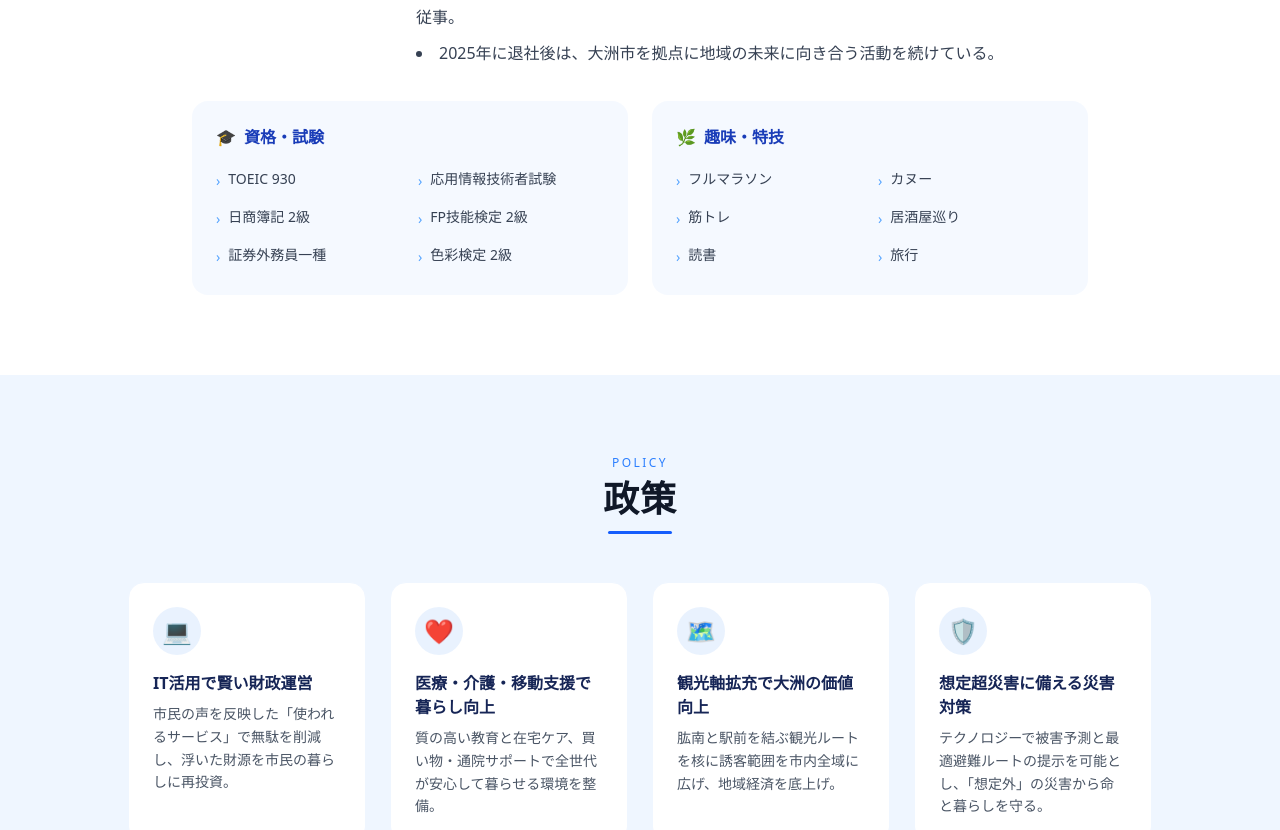
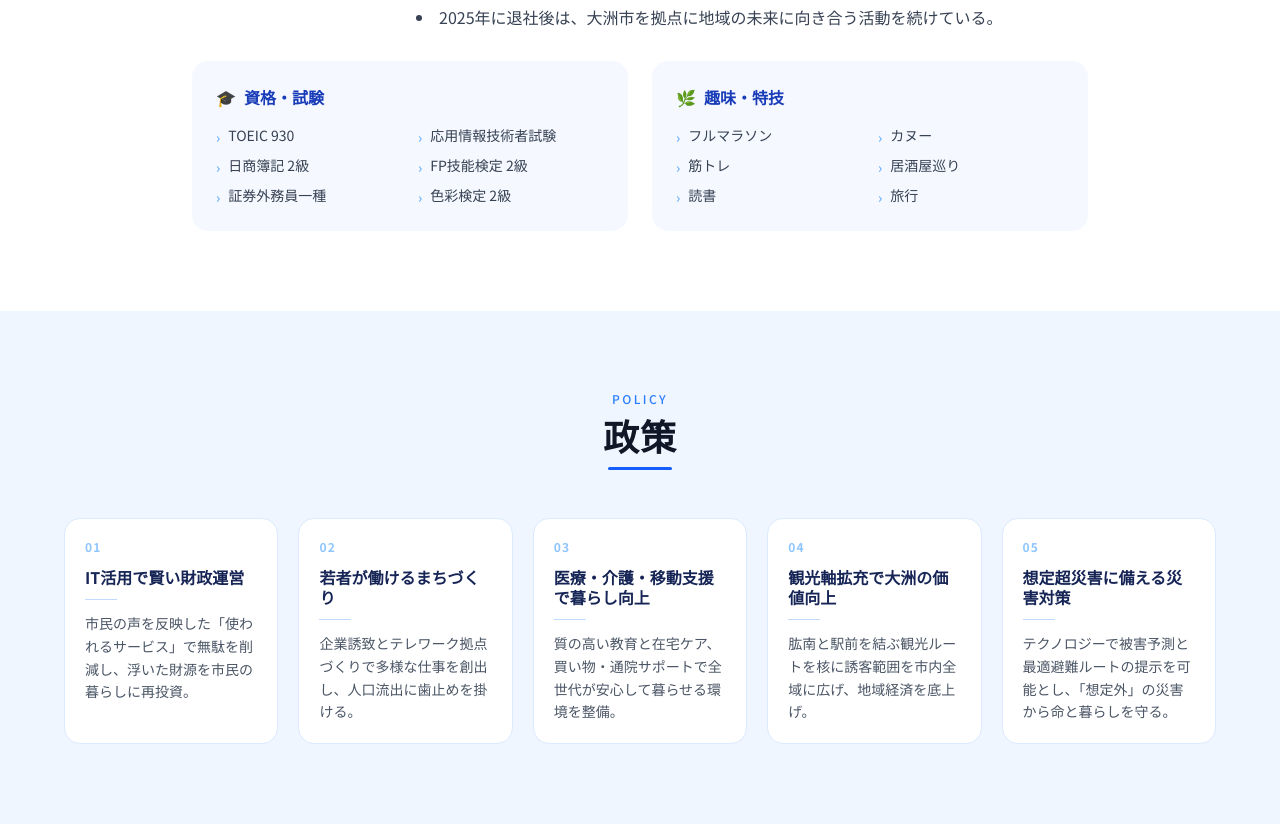
Before and after one commit to kentakikuchi0423/HOMEPAGE, a Next.js app: page / in a window 1280 px wide. Shown: the part 1290-2120 px from the top of the page. Built offline with nearby package versions, Linux system fonts and the light colour scheme.

Commit message:
phase5.5: polish design and fix youtube embed

```diff
--- a/src/app/globals.css
+++ b/src/app/globals.css
@@ -5,6 +5,10 @@
   --color-primary-dark: #1E40AF;
   --color-primary-light: #EFF6FF;
   --color-accent: #38BDF8;
+}
+
+body {
+  font-family: var(--font-noto-sans-jp), 'Hiragino Kaku Gothic ProN', 'Yu Gothic', sans-serif;
 }
 
 /* Scroll-reveal: hidden until JS fires */
--- a/src/app/layout.tsx
+++ b/src/app/layout.tsx
@@ -1,8 +1,16 @@
 import type { Metadata } from 'next'
+import { Noto_Sans_JP } from 'next/font/google'
 import './globals.css'
 import { siteConfig } from '@/content/site'
 import Header from '@/components/layout/Header'
 import Footer from '@/components/layout/Footer'
+
+const notoSansJP = Noto_Sans_JP({
+  subsets: ['latin'],
+  weight: ['400', '500', '700', '900'],
+  variable: '--font-noto-sans-jp',
+  display: 'swap',
+})
 
 export const metadata: Metadata = {
   title: siteConfig.meta.title,
@@ -17,7 +25,7 @@ export default function RootLayout({
 }) {
   return (
     <html lang="ja">
-      <body>
+      <body className={notoSansJP.variable}>
         <Header />
         <main className="pt-16">{children}</main>
         <Footer />
--- a/src/components/sections/HobbiesCard.tsx
+++ b/src/components/sections/HobbiesCard.tsx
@@ -17,7 +17,7 @@ export default function HobbiesCard() {
       </h3>
       <ul className="grid grid-cols-2 gap-x-4 gap-y-2">
         {hobbies.map((item, i) => (
-          <li key={i} className="flex items-start gap-2 text-sm leading-7 text-gray-700">
+          <li key={i} className="flex items-start gap-2 text-sm leading-5 text-gray-700">
             <span className="mt-0.5 shrink-0 text-blue-400" aria-hidden="true">›</span>
             {item}
           </li>
--- a/src/components/sections/PolicySection.tsx
+++ b/src/components/sections/PolicySection.tsx
@@ -2,18 +2,6 @@
 import { siteConfig } from '@/content/site'
 import { useInView } from '@/hooks/useInView'
 import SectionHeading from '@/components/ui/SectionHeading'
-
-const iconMap: Record<string, string> = {
-  AcademicCapIcon: '🎓',
-  BuildingOfficeIcon: '🏢',
-  HeartIcon: '❤️',
-  LeafIcon: '🌿',
-  ComputerDesktopIcon: '💻',
-  MapIcon: '🗺️',
-  ShieldCheckIcon: '🛡️',
-}
-
-const fallbackIcon = '📌'
 
 export default function PolicySection() {
   const { ref, inView } = useInView<HTMLElement>()
@@ -24,28 +12,22 @@ export default function PolicySection() {
       id="policy"
       className={`bg-blue-50 px-4 py-20 reveal ${inView ? 'is-visible' : ''}`}
     >
-      <div className="mx-auto max-w-5xl">
+      <div className="mx-auto max-w-6xl">
         <SectionHeading en="POLICY">政策</SectionHeading>
 
-        <ul className="grid gap-6 sm:grid-cols-2 lg:grid-cols-4">
+        <ul className="grid gap-5 sm:grid-cols-2 lg:grid-cols-3 xl:grid-cols-5">
           {siteConfig.policies.map((policy, i) => (
             <li
               key={policy.title}
-              className={`reveal ${inView ? 'is-visible' : ''} reveal-delay-${Math.min(i + 1, 4)}`}
+              className={`reveal ${inView ? 'is-visible' : ''} reveal-delay-${Math.min(i + 1, 5)}`}
             >
-              <div className="group flex h-full flex-col rounded-2xl border border-blue-50 bg-white p-6 transition-all duration-200 hover:-translate-y-1 hover:border-blue-200 hover:bg-blue-50/40 hover:shadow-md">
-                {/* Icon circle */}
-                <div className="mb-4 flex h-12 w-12 items-center justify-center rounded-full bg-blue-100/60 text-2xl transition-colors group-hover:bg-blue-100">
-                  {policy.iconImage ? (
-                    <img src={policy.iconImage} alt={policy.title} className="h-6 w-6 object-contain" />
-                  ) : (
-                    iconMap[policy.icon] ?? fallbackIcon
-                  )}
-                </div>
-                <h3 className="mb-2 font-semibold text-blue-950">{policy.title}</h3>
-                <p className="text-sm leading-relaxed text-gray-600">
-                  {policy.description}
-                </p>
+              <div className="group flex h-full flex-col gap-3 rounded-2xl border border-blue-100 bg-white p-5 transition-all duration-200 hover:-translate-y-1 hover:border-blue-300 hover:shadow-lg hover:bg-blue-50/30">
+                <span className="text-xs font-bold tracking-widest text-blue-300">
+                  {String(i + 1).padStart(2, '0')}
+                </span>
+                <h3 className="font-bold leading-tight text-blue-950">{policy.title}</h3>
+                <div className="h-px w-8 bg-blue-200 transition-all duration-300 group-hover:w-12" />
+                <p className="text-sm leading-relaxed text-gray-600">{policy.description}</p>
               </div>
             </li>
           ))}
--- a/src/components/sections/ProfileCard.tsx
+++ b/src/components/sections/ProfileCard.tsx
@@ -33,7 +33,7 @@ export default function ProfileCard() {
         <span className="mx-auto inline-block rounded-full bg-blue-50 px-4 py-1.5 text-sm font-medium text-blue-700 md:mx-0">
           {title}
         </span>
-        <ul className="mt-1 space-y-1 text-gray-700 text-left list-disc list-inside leading-8">
+        <ul className="mt-1 space-y-1 text-gray-700 text-left list-disc list-inside leading-6">
           {bio.map((line, i) => (
             <li key={i}>{line}</li>
           ))}
--- a/src/components/sections/QualificationsCard.tsx
+++ b/src/components/sections/QualificationsCard.tsx
@@ -17,7 +17,7 @@ export default function QualificationsCard() {
       </h3>
       <ul className="grid grid-cols-2 gap-x-4 gap-y-2">
         {qualifications.map((item, i) => (
-          <li key={i} className="flex items-start gap-2 text-sm leading-7 text-gray-700">
+          <li key={i} className="flex items-start gap-2 text-sm leading-5 text-gray-700">
             <span className="mt-0.5 shrink-0 text-blue-400" aria-hidden="true">›</span>
             {item}
           </li>
--- a/src/components/sections/VideoSection.tsx
+++ b/src/components/sections/VideoSection.tsx
@@ -13,6 +13,7 @@ function VideoCard({ youtubeVideoId, title }: { youtubeVideoId: string; title?:
             title={title ?? 'YouTube 動画'}
             allow="accelerometer; autoplay; clipboard-write; encrypted-media; gyroscope; picture-in-picture"
             allowFullScreen
+            loading="lazy"
             className="absolute inset-0 h-full w-full"
           />
         ) : (
--- a/src/content/site.ts
+++ b/src/content/site.ts
@@ -116,6 +116,12 @@ export const siteConfig: SiteConfig = {
         "市民の声を反映した「使われるサービス」で無駄を削減し、浮いた財源を市民の暮らしに再投資。",
     },
     {
+      icon: "BuildingOfficeIcon",
+      title: "若者が働けるまちづくり",
+      description:
+        "企業誘致とテレワーク拠点づくりで多様な仕事を創出し、人口流出に歯止めを掛ける。",
+    },
+    {
       icon: "HeartIcon",
       title: "医療・介護・移動支援で暮らし向上",
       description:
@@ -137,23 +143,23 @@ export const siteConfig: SiteConfig = {
   video: {
     videos: [
       {
-        youtubeVideoId: "https://youtu.be/pZFlAz39n6o?si=sm7gBWPkuxuIMcDA",
+        youtubeVideoId: "pZFlAz39n6o",
         title: "政治をもっと身近に！",
       },
       {
-        youtubeVideoId: "https://youtu.be/HPDoWxzRdBo?si=VdqDEZaphgTtIh3R",
+        youtubeVideoId: "HPDoWxzRdBo",
         title: "市政を分かりやすく解説",
       },
     ],
   },
   xTimeline: {
-    handle: "kenta_kikuchi", // X アカウント名（@ なし）を入力してください
+    handle: "kkikuchi_maru", // X アカウント名（@ なし）を入力してください
   },
   activity: {
     municipalReport: {
       // 画像ファイルを配置したら下の行のコメントを外してパスを設定してください
-      // image: "/images/activity/report.jpg",
-      // imageAlt: "市政報告の様子",
+      image: "/images/activity/report.jpg",
+      imageAlt: "市政報告の様子",
       description:
         "市政報告を定期的に開催し、市政の動きを丁寧にお伝えしています。開催情報や詳しい内容は X・Facebook・Instagram などの各種 SNS でご案内していますので、ぜひフォローしてご確認ください。",
     },
```
Also changed, not shown: public/images/activity/report.jpg (added).
